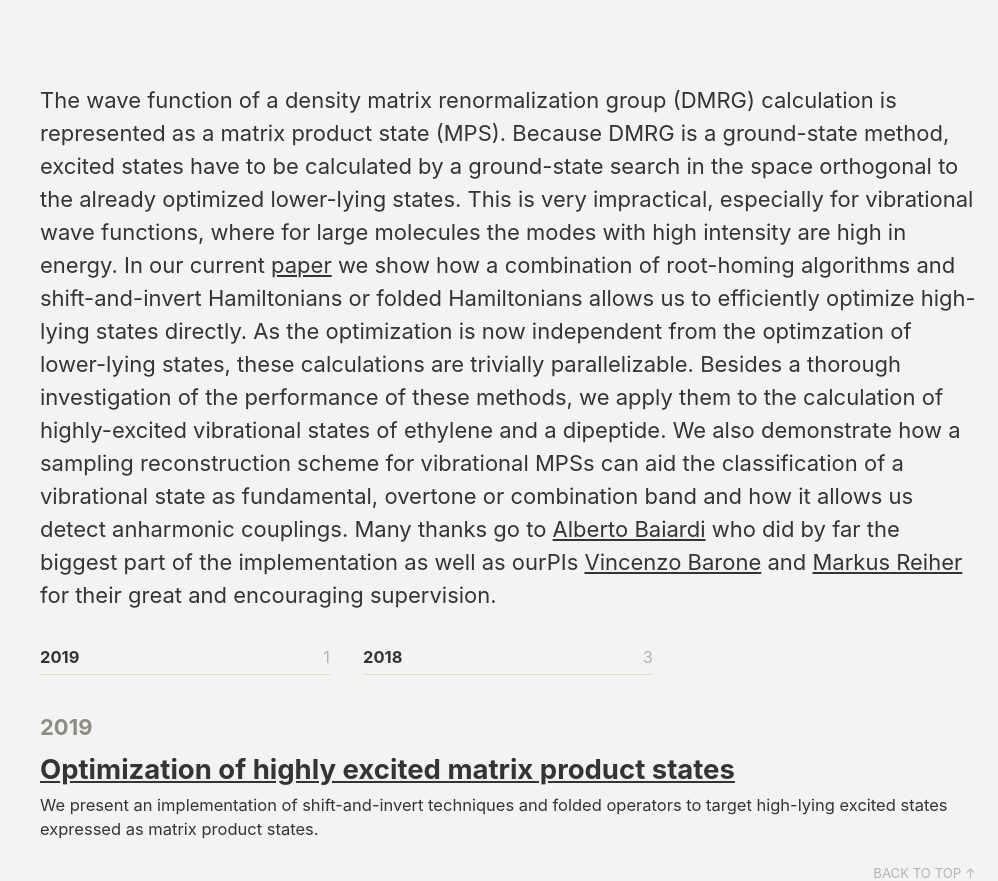
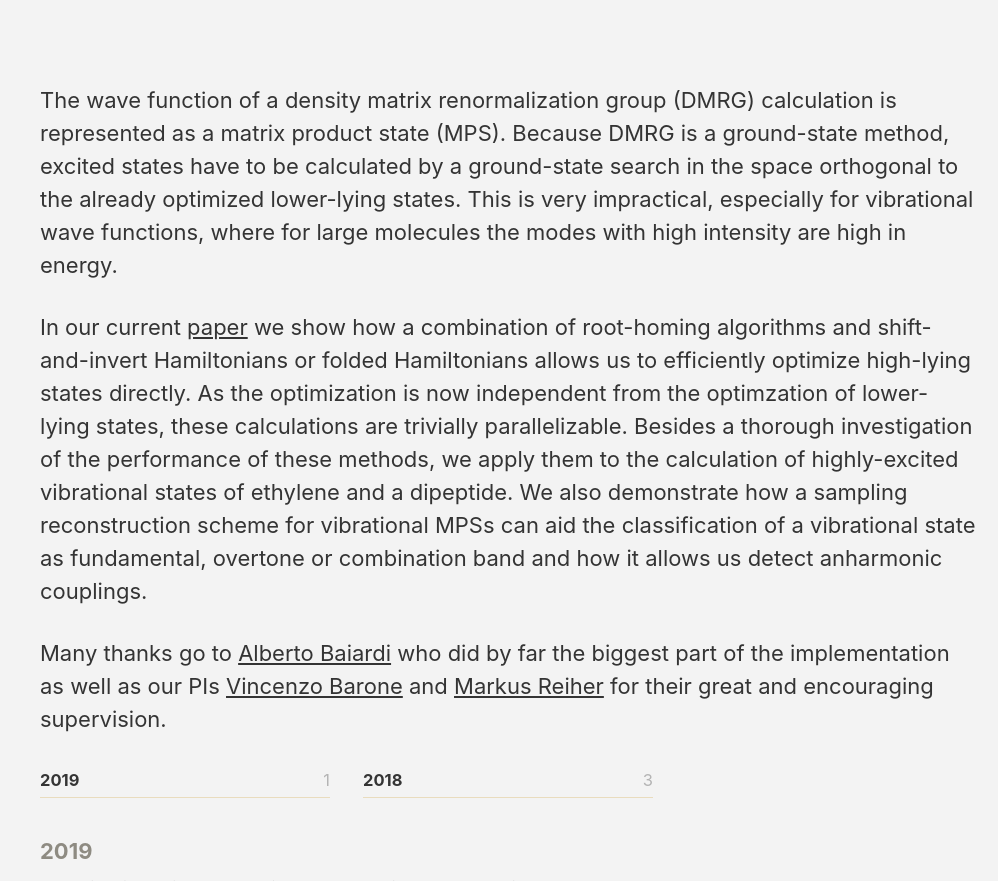
Before and after one commit to steinc/steinc.github.io, a Jekyll site: the page built from _posts/2019-08-03-vmdrg_paper2.md, in a window 1280 px wide and 1400 px high, cut to the strip 519-1400 px from the top of the window. Shown: the whole strip, without its empty margins (282-1280 px from the left). Built offline with Jekyll 4.4.1, drawn with Linux system fonts in a browser that asks for light colours; cached includes are drawn as plain includes; nearby versions of some CDN libraries.

Commit message:
changed post slightly

```diff
--- a/_posts/2019-08-03-vmdrg_paper2.md
+++ b/_posts/2019-08-03-vmdrg_paper2.md
@@ -12,5 +12,7 @@ header:
 classes: wide
 ---
 The wave function of a density matrix renormalization group (DMRG) calculation is represented as a matrix product state (MPS). Because DMRG is a ground-state method, excited states have to be calculated by a ground-state search in the space orthogonal to the already optimized lower-lying states. This is very impractical, especially for vibrational wave functions, where for large molecules the modes with high intensity are high in energy.
+
 In our current [paper](https://aip.scitation.org/doi/full/10.1063/1.5068747) we show how a combination of root-homing algorithms and shift-and-invert Hamiltonians or folded Hamiltonians allows us to efficiently optimize high-lying states directly. As the optimization is now independent from the optimzation of lower-lying states, these calculations are trivially parallelizable. Besides a thorough investigation of the performance of these methods, we apply them to the calculation of highly-excited vibrational states of ethylene and a dipeptide. We also demonstrate how a sampling reconstruction scheme for vibrational MPSs can aid the classification of a vibrational state as fundamental, overtone or combination band and how it allows us detect anharmonic couplings.
-Many thanks go to [Alberto Baiardi](https://scholar.google.ch/citations?user=mg0WlTkAAAAJ&hl=en&oi=ao) who did by far the biggest part of the implementation as well as ourPIs  [Vincenzo Barone](http://dreams.sns.it) and [Markus Reiher](http://www.reiher.ethz.ch) for their great and encouraging supervision.
+
+Many thanks go to [Alberto Baiardi](https://scholar.google.ch/citations?user=mg0WlTkAAAAJ&hl=en&oi=ao) who did by far the biggest part of the implementation as well as our PIs  [Vincenzo Barone](http://dreams.sns.it) and [Markus Reiher](http://www.reiher.ethz.ch) for their great and encouraging supervision.
```
